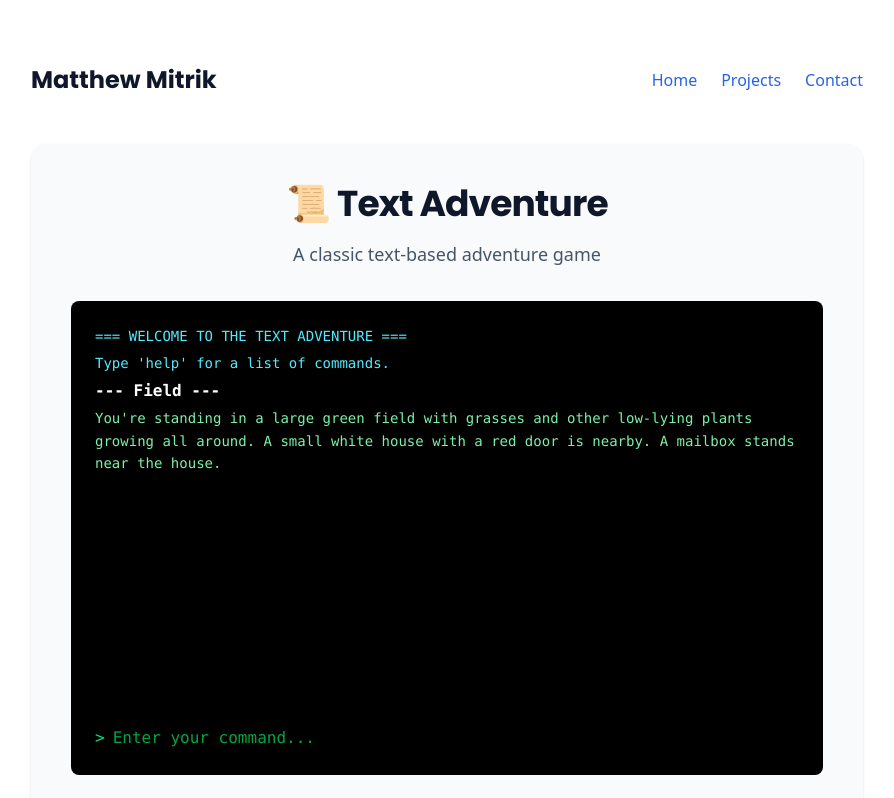
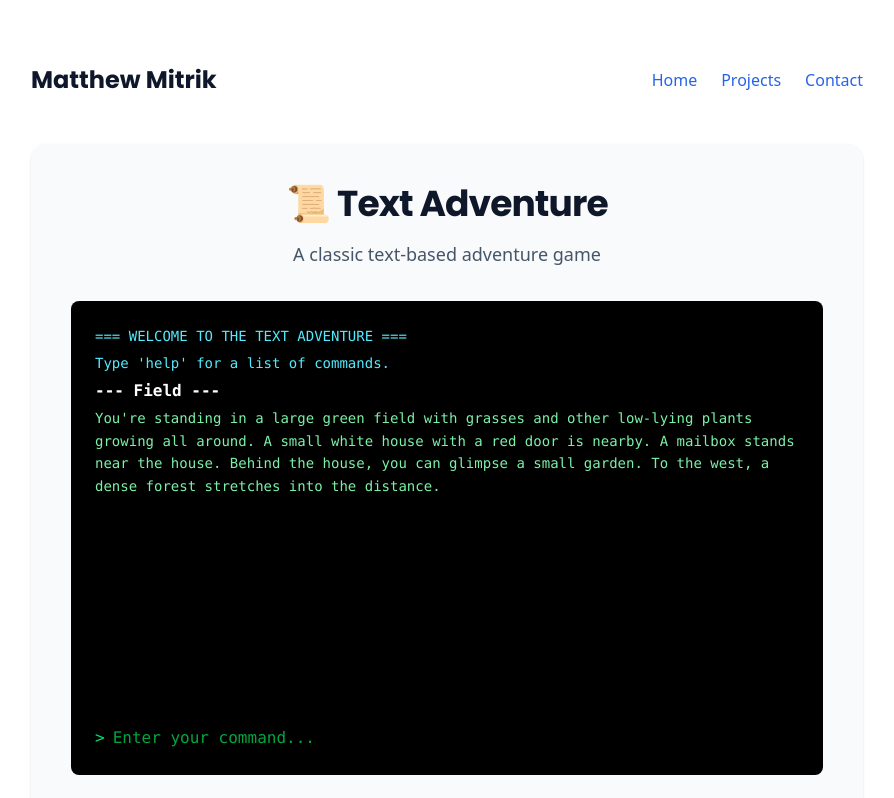
Before and after one commit to mmitrik/personal-site, a Next.js app: page /apps/text-adventure in a window 1280 px wide. Shown: the top 798 px of the page, without its empty margins (193-1087 px from the left). Built offline with nearby package versions, Linux system fonts and the light colour scheme.

Commit message:
Added more detail to the game world.

```diff
--- a/src/app/apps/text-adventure/page.js
+++ b/src/app/apps/text-adventure/page.js
@@ -366,7 +366,7 @@ export default function TextAdventure() {
   const areas = {
     field: {
       name: 'Field',
-      description: "You're standing in a large green field with grasses and other low-lying plants growing all around. A small white house with a red door is nearby. A mailbox stands near the house.",
+      description: "You're standing in a large green field with grasses and other low-lying plants growing all around. A small white house with a red door is nearby. A mailbox stands near the house. Behind the house, you can glimpse a small garden. To the west, a dense forest stretches into the distance.",
       connections: {
         'kitchen': ['go to house', 'enter house', 'go to door', 'open door', 'go inside', 'go north'],
         'backyard': ['go around house', 'go behind house', 'go to backyard', 'go back'],
```
Also changed, not shown: src/app/apps/text-adventure/readme.md (added), 1 other file (tests, documents, lock files or other folders).
